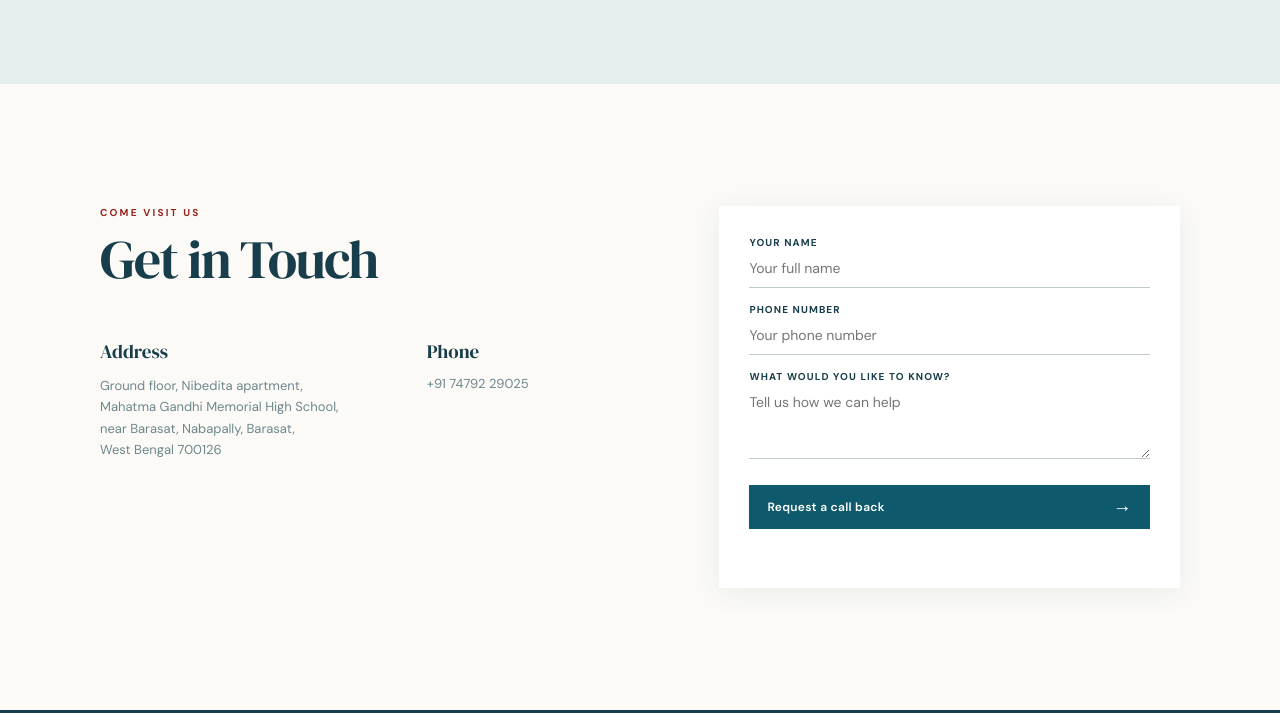
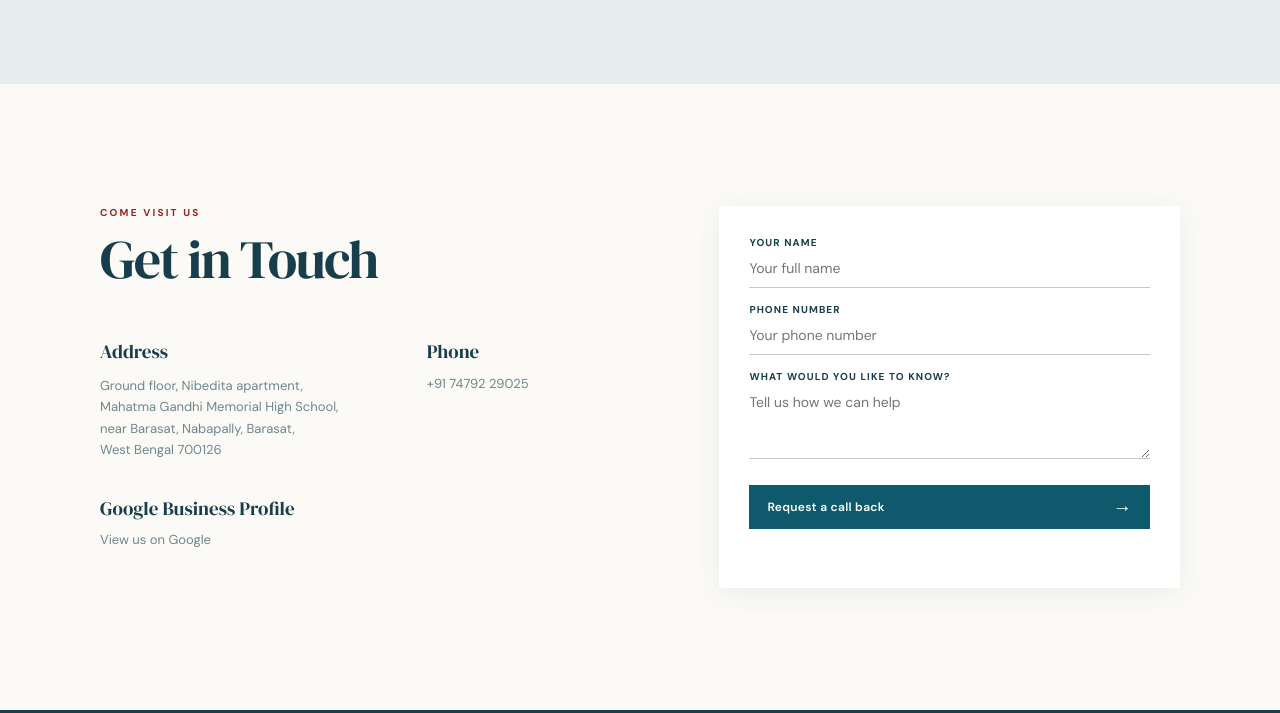
Before and after one commit to milesacademy150-sudo/milesacedamy, a plain HTML site: page index.html in a window 1280 px wide. Shown: the part 4050-4763 px from the top of the page. Drawn offline with Linux system fonts and the light colour scheme.

Commit message:
Add Google Business Profile link to contact section

```diff
--- a/index.html
+++ b/index.html
@@ -5,5 +5,5 @@
 <section class="mission"><div class="wrap"><span class="quote-symbol">“</span><blockquote>Our mission is to empower individuals to uncover their potential and embrace change, guiding them on their unique journey towards success and fulfillment.</blockquote><span class="quote-symbol close">”</span></div></section>
 <section class="services wrap" id="services"><p class="eyebrow">WHAT WE OFFER</p><h2>Our Services</h2><div class="service-grid"><article><span>01</span><img class="service-poster" src="pharmawings-poster.png" alt="Pharmawings medical representative training course"><h3>Medical Representative Course</h3><p>Discover our esteemed course for aspiring medical representatives, designed to help you begin a confident career.</p></article><article><span>02</span><img class="service-poster" src="academic-coaching-poster.jpeg" alt="Miles Academy academic coaching courses"><h3>Academic Coaching</h3><p>Courses for Class VI to XII, covering all subjects and boards with precision and care.</p></article><article><span>03</span><img class="service-poster" src="music-courses-poster.jpg" alt="Miles Academy music courses"><h3>Musical Courses</h3><p>Explore an array of distinguished musical courses for enrichment, enjoyment and creative growth.</p></article></div></section>
 <section class="founders" id="founders"><div class="wrap"><p class="eyebrow">MILES ACADEMY</p><h2>Meet the Founders</h2><div class="founder-grid"><article><div class="portrait one-portrait"><img src="pritam-paul.jpg" alt="Mr. Pritam Paul"></div><h3>Mr. Pritam Paul</h3><p>Founder</p></article><article><div class="portrait two-portrait"><img src="susobhan-de.jpg" alt="Mr. Susobhan De"></div><h3>Mr. Susobhan De</h3><p>Founder</p></article></div></div></section>
-<section class="contact wrap" id="contact"><div><p class="eyebrow">COME VISIT US</p><h2>Get in Touch</h2><div class="contact-info"><div><h3>Address</h3><p>Ground floor, Nibedita apartment,<br>Mahatma Gandhi Memorial High School,<br>near Barasat, Nabapally, Barasat,<br>West Bengal 700126</p></div><div><h3>Phone</h3><a href="tel:+917479229025">+91 74792 29025</a></div></div></div><form id="enquiry-form"><label>Your name<input required name="name" placeholder="Your full name"></label><label>Phone number<input required name="phone" type="tel" placeholder="Your phone number"></label><label>What would you like to know?<textarea name="message" placeholder="Tell us how we can help"></textarea></label><button type="submit">Request a call back <span>→</span></button><p id="form-message" aria-live="polite"></p></form></section></main>
+<section class="contact wrap" id="contact"><div><p class="eyebrow">COME VISIT US</p><h2>Get in Touch</h2><div class="contact-info"><div><h3>Address</h3><p>Ground floor, Nibedita apartment,<br>Mahatma Gandhi Memorial High School,<br>near Barasat, Nabapally, Barasat,<br>West Bengal 700126</p></div><div><h3>Phone</h3><a href="tel:+917479229025">+91 74792 29025</a></div><div><h3>Google Business Profile</h3><a href="https://share.google/8vClqudcBEWT7UdCB" target="_blank" rel="noopener noreferrer">View us on Google</a></div></div></div><form id="enquiry-form"><label>Your name<input required name="name" placeholder="Your full name"></label><label>Phone number<input required name="phone" type="tel" placeholder="Your phone number"></label><label>What would you like to know?<textarea name="message" placeholder="Tell us how we can help"></textarea></label><button type="submit">Request a call back <span>→</span></button><p id="form-message" aria-live="polite"></p></form></section></main>
 <footer><div class="wrap footer-inner"><a class="logo" href="#home"><img src="miles-academy-logo.jpeg" alt="Miles Academy logo"><span>MILES<br>ACADEMY</span></a><p>© 2026 Miles Academy</p><a href="#home">Back to top ↑</a></div></footer><script src="script.js"></script></body></html>
```
